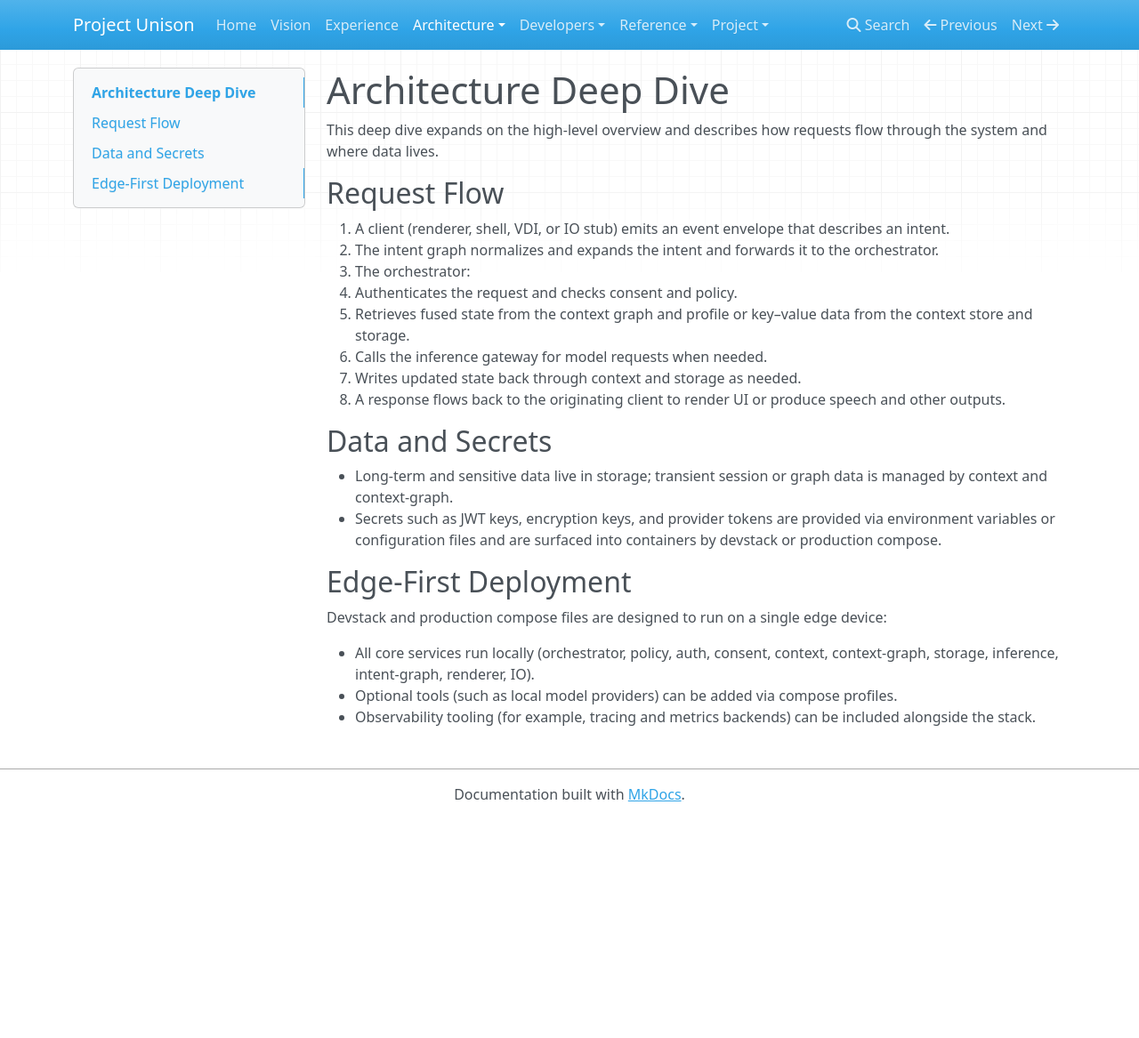
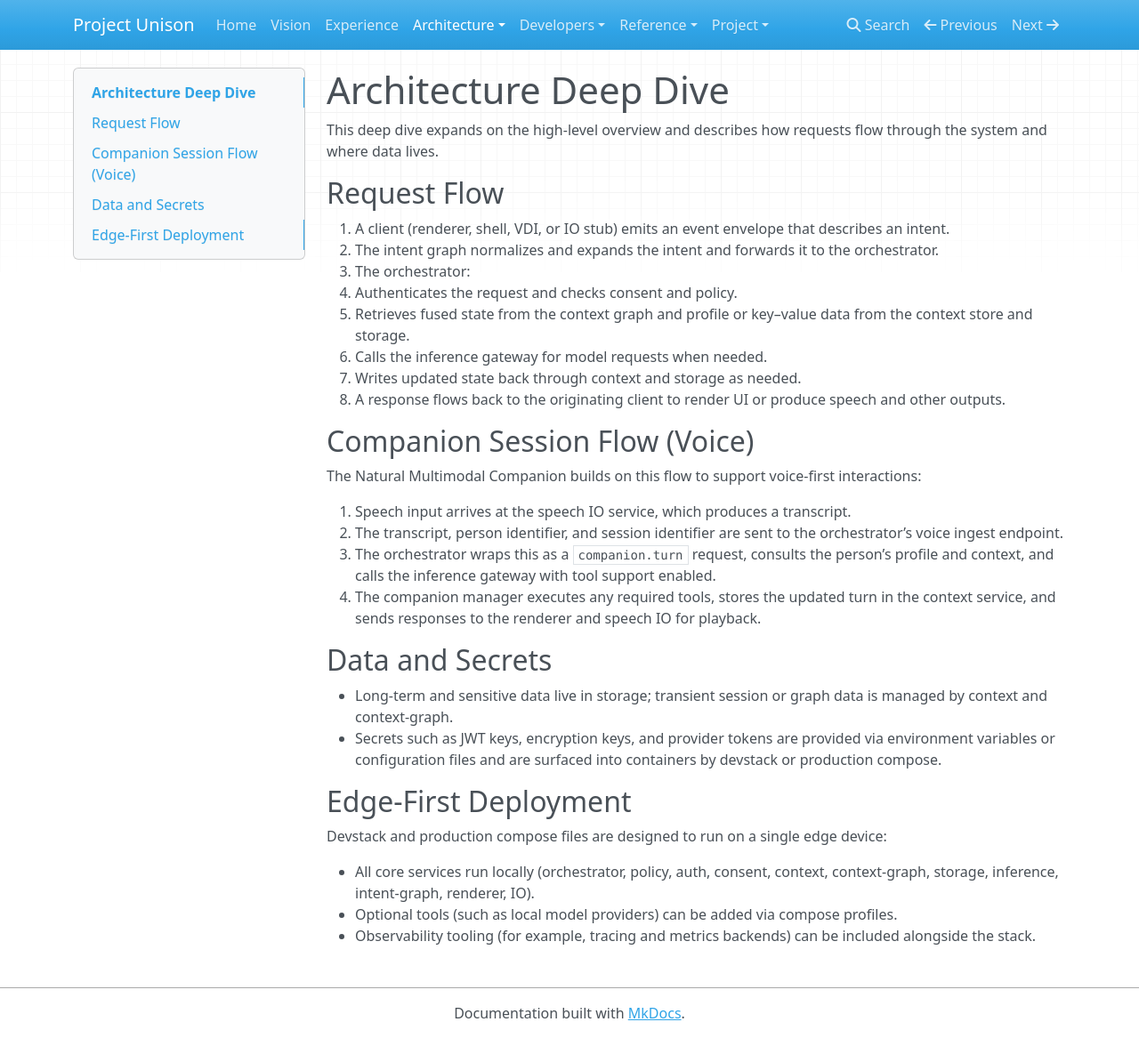
Before and after one commit to project-unisonOS/project-unisonos.github.io, an MkDocs documentation site: the page built from docs/architecture/deep-dive.md, in a window 1280 px wide and 1167 px high. Shown: the whole window at 89% size. Built offline with MkDocs 1.6.1, drawn with Linux system fonts in a browser that asks for light colours; nearby versions of some CDN libraries.

Commit message:
Document companion voice session flow

```diff
--- a/docs/architecture/deep-dive.md
+++ b/docs/architecture/deep-dive.md
@@ -13,6 +13,15 @@ This deep dive expands on the high-level overview and describes how requests flo
    - Writes updated state back through context and storage as needed.
 4. A response flows back to the originating client to render UI or produce speech and other outputs.
 
+## Companion Session Flow (Voice)
+
+The Natural Multimodal Companion builds on this flow to support voice-first interactions:
+
+1. Speech input arrives at the speech IO service, which produces a transcript.
+2. The transcript, person identifier, and session identifier are sent to the orchestrator’s voice ingest endpoint.
+3. The orchestrator wraps this as a `companion.turn` request, consults the person’s profile and context, and calls the inference gateway with tool support enabled.
+4. The companion manager executes any required tools, stores the updated turn in the context service, and sends responses to the renderer and speech IO for playback.
+
 ## Data and Secrets
 
 - Long-term and sensitive data live in storage; transient session or graph data is managed by context and context-graph.
```
